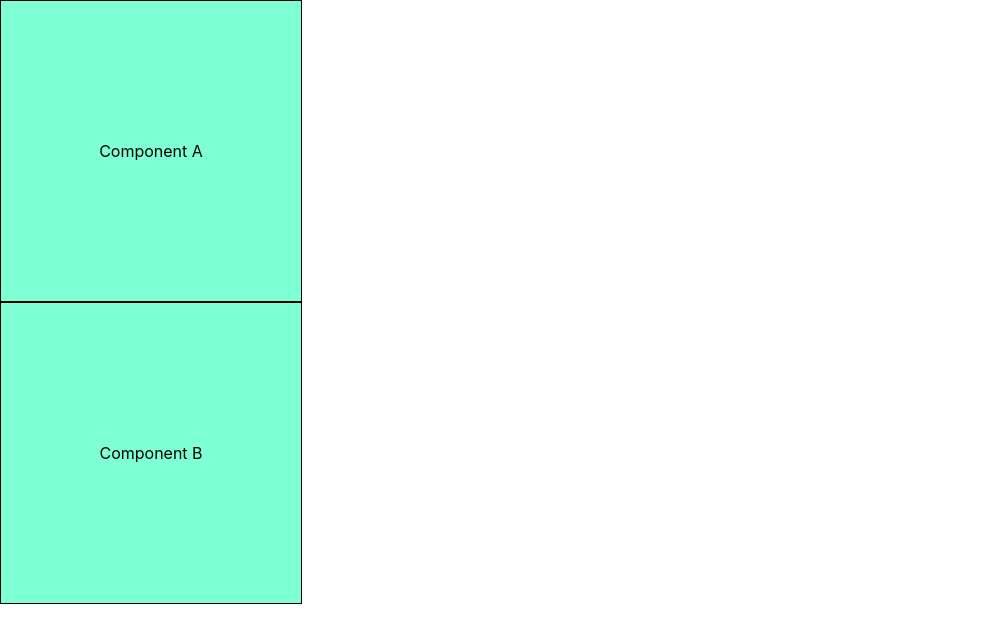
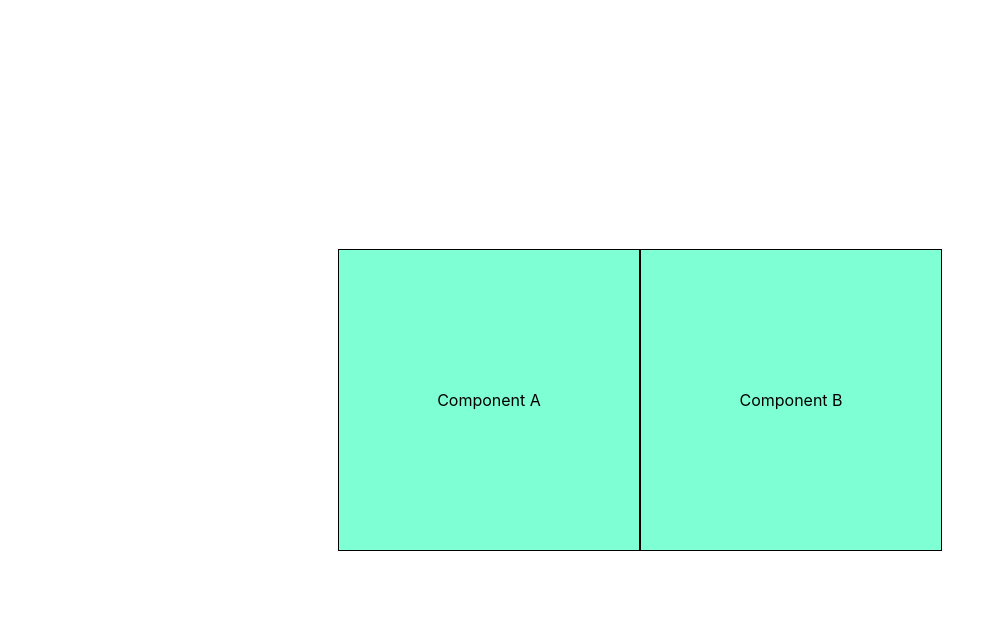
Before and after one commit to tovebr/react-test-basic, a React (Create React App) app: page / in a window 1280 px wide. Shown: the top 642 px of the page, without its empty margins (0-1005 px from the left). Built offline with nearby package versions, Linux system fonts and the light colour scheme.

Commit message:
Task 2 - displaying components in a row

```diff
--- a/src/App.css
+++ b/src/App.css
@@ -0,0 +1,8 @@
+/* Positioning components in a row + centering them (yeah i felt like it) */
+.App {
+  height: 100vh;
+  display: flex;
+  flex-direction: row;
+  justify-content: center;
+  align-items: center;
+}
```
